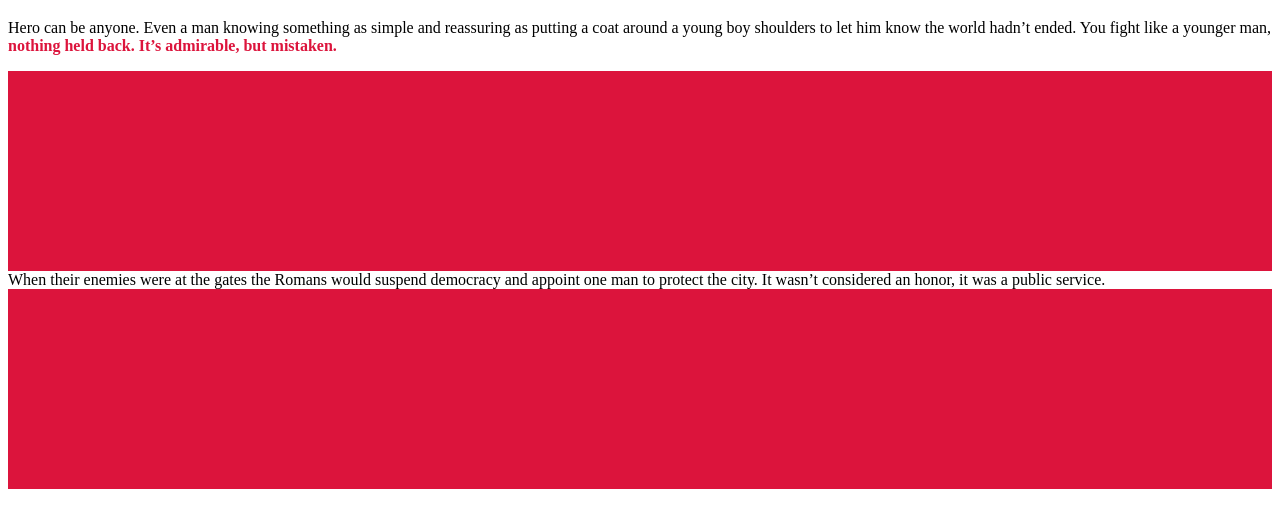
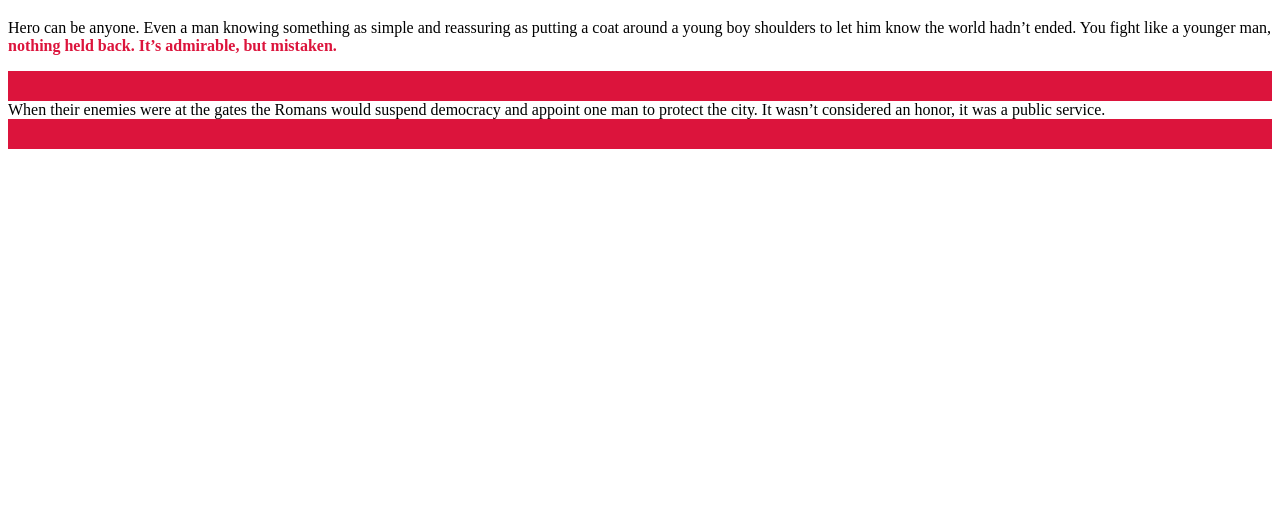
Before and after one commit to ShihabBinIslam/my-second-repo, a plain HTML site: page index.html in a window 1280 px wide. Shown: the part 147-674 px from the top of the page. Drawn offline with Linux system fonts and the light colour scheme.

Commit message:
style changed

```diff
--- a/style.css
+++ b/style.css
@@ -5,6 +5,6 @@ h1{
     font-weight: 900;
 }
 .farcry{
-    border-top: solid crimson 200px;
-    border-bottom: solid crimson 200px;
+    border-top: solid crimson 30px;
+    border-bottom: solid crimson 30px;
 }
```
